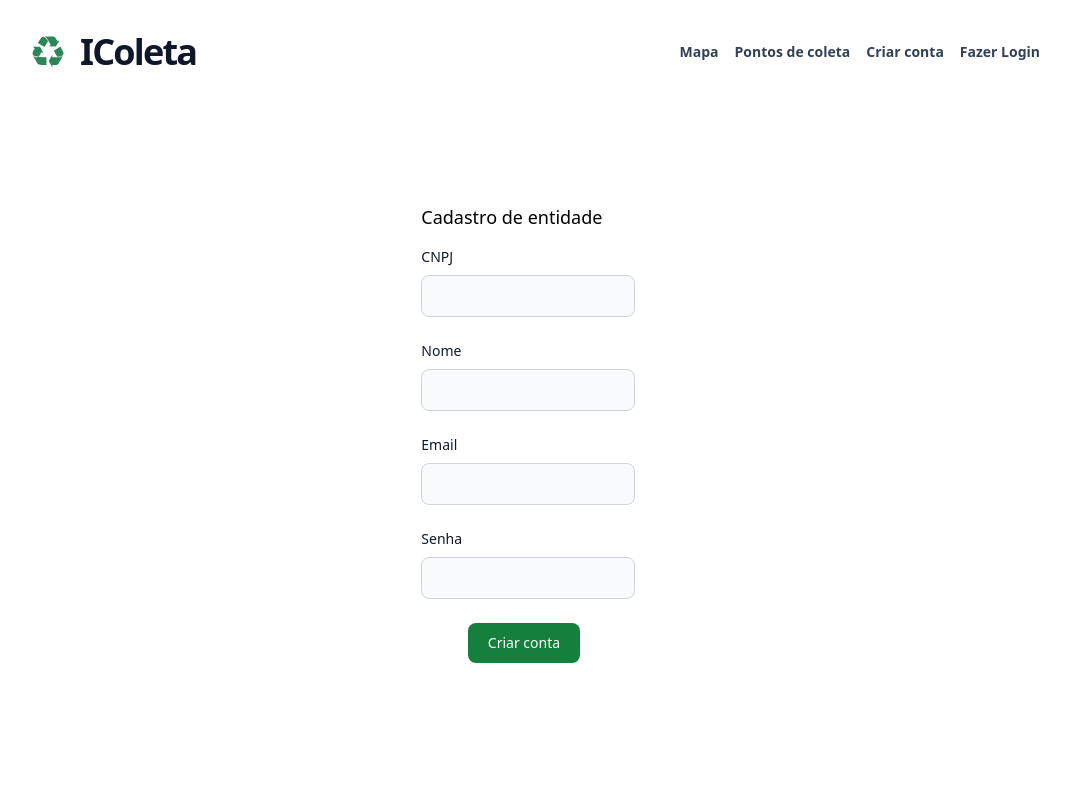
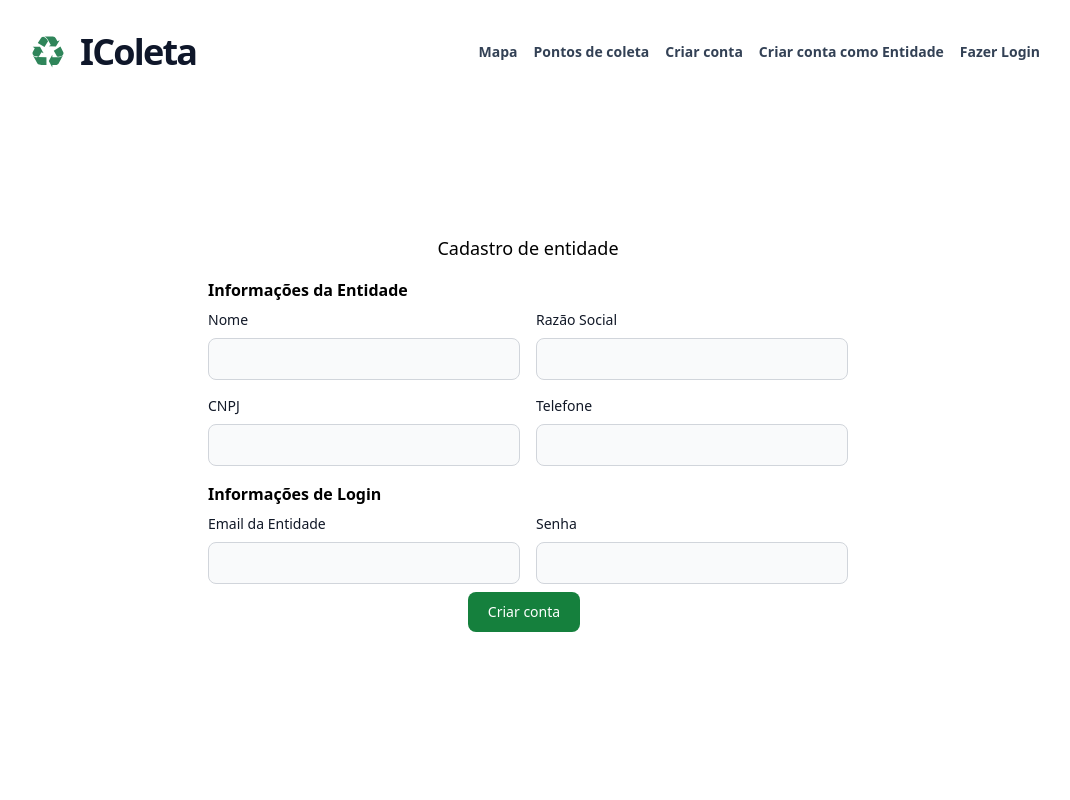
Before and after one commit to icoleta/icoleta-front, a React (Create React App) app: page /entidade/registro in a window 1280 px wide. Shown: the top 800 px of the page, without its empty margins (112-1182 px from the left). Built offline with nearby package versions, Linux system fonts and the light colour scheme.

Commit message:
Update create company page

```diff
--- a/src/components/Header.jsx
+++ b/src/components/Header.jsx
@@ -96,6 +96,7 @@ function Header() {
         ) : (
           <div className="child:ml-4 flex items-center text-slate-700 font-semibold text-sm">
             <Link to="/usuario/cadastrar">Criar conta</Link>
+            <Link to="/entidade/registro">Criar conta como Entidade</Link>
 
             <Link to="/usuario/login">Fazer Login</Link>
           </div>
--- a/src/pages/CadastroEntidade/index.jsx
+++ b/src/pages/CadastroEntidade/index.jsx
@@ -1,22 +1,67 @@
 import React from "react";
+import { useNavigate } from "react-router-dom";
 import Input from "../../components/Input";
 import useForm from "../../hooks/useForm";
+
+import { api } from "./../../services/api";
 
 import "./style.css";
 
 const CadastroEntidade = () => {
+  const navigate = useNavigate();
   const { values, errors, handleChange, handleSubmit } = useForm(
     whenSubmitted,
-    ["cnpj", "name", "email", "password"]
+    ['trading_name', "company_name", "cnpj", 'phone', "email", "password"]
   );
 
-  function whenSubmitted() {}
+  async function whenSubmitted() {
+    await api.post("/company/register", values);
+    alert("Entidade criada");
+    navigate("/");
+  }
 
   return (
     <div className="flex justify-center items-center h-5/6 flex-col">
-      <form className="w-1/6" onSubmit={handleSubmit}>
-        <p className="text-lg mb-4">Cadastro de entidade</p>
+      <form className="w-1/2" onSubmit={handleSubmit}>
+        <p className="text-lg text-center mb-4">Cadastro de entidade</p>
 
+        <div>
+          <fieldset className="font-semibold my-2">Informações da Entidade</fieldset>
+          <div className="flex mb-2">
+            <div className="mr-4 w-1/2">
+              <label
+                htmlFor="trading_name"
+                className="block mb-2 text-sm font-medium text-gray-900"
+              >
+                Nome
+              </label>
+              <Input
+                type="text"
+                id="trading_name"
+                name="trading_name"
+                onChange={handleChange}
+                errors={errors}
+              />
+            </div>
+            <div className="w-1/2">
+              <label
+                htmlFor="company_name"
+                className="block mb-2 text-sm font-medium text-gray-900"
+              >
+                Razão Social
+              </label>
+              <Input
+                type="text"
+                id="company_name"
+                name="company_name"
+                onChange={handleChange}
+                errors={errors}
+              />
+            </div>
+          </div>
+
+          <div className="flex my-4">
+            <div className="mr-4 w-1/2">
               <label
                 htmlFor="cnpj"
                 className="block mb-2 text-sm font-medium text-gray-900"
@@ -30,38 +75,43 @@ const CadastroEntidade = () => {
                 onChange={handleChange}
                 errors={errors}
               />
-        <br></br>
-
+            </div>
+            <div className="w-1/2">
               <label
-          htmlFor="name"
+                htmlFor="phone"
                 className="block mb-2 text-sm font-medium text-gray-900"
               >
-          Nome
+                Telefone
               </label>
               <Input
                 type="text"
-          id="name"
-          name="name"
+                id="phone"
+                name="phone"
                 onChange={handleChange}
                 errors={errors}
               />
-        <br></br>
+            </div>
+          </div>
+        </div>
 
+        <fieldset className="font-semibold my-2">Informações de Login</fieldset>
+        <div className="flex my-2">
+          <div className="mr-4 w-1/2">
             <label
               htmlFor="email"
               className="block mb-2 text-sm font-medium text-gray-900"
             >
-          Email
+              Email da Entidade
             </label>
             <Input
-          type="mail"
+              type="email"
               id="email"
               name="email"
               onChange={handleChange}
               errors={errors}
             />
-        <br></br>
-
+          </div>
+          <div className="w-1/2">
             <label
               htmlFor="password"
               className="block mb-2 text-sm font-medium text-gray-900"
@@ -75,7 +125,8 @@ const CadastroEntidade = () => {
               onChange={handleChange}
               errors={errors}
             />
-        <br></br>
+          </div>
+        </div>
 
         <div class="btn-flex">
           <button
```
Lines whose indentation alone changed are shown as unchanged.
